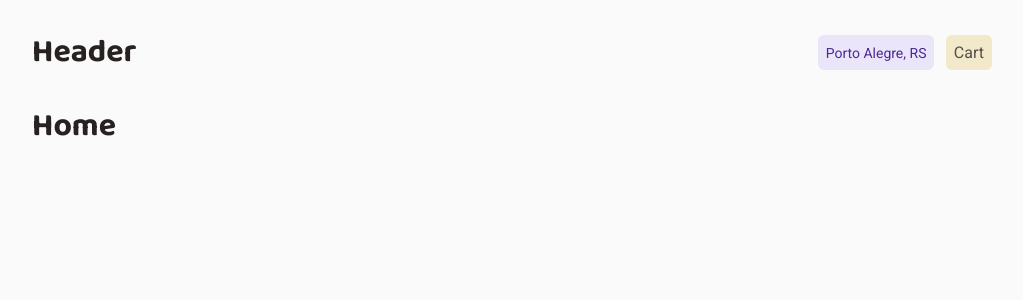
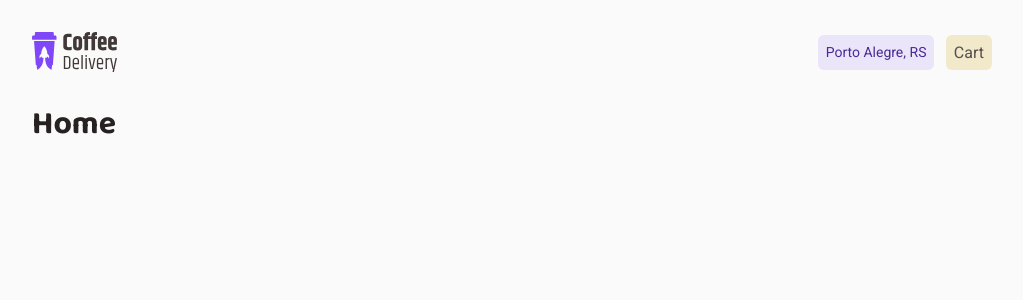
Before and after one commit to MartinGBB/coffee-delivery, a React (Vite) app: page / in a window 1280 px wide. Shown: the top 300 px of the page, without its empty margins (128-1151 px from the left). Built offline with nearby package versions, Linux system fonts and the light colour scheme.

Commit message:
feat: adiciona logo

```diff
--- a/src/components/Header/index.tsx
+++ b/src/components/Header/index.tsx
@@ -1,9 +1,10 @@
 import { AddressContainer, HeaderContainer, NavInfo } from './styles'
+import logo from '../../assets/logo.svg'
 
 export function Header() {
   return (
     <HeaderContainer>
-      <h1>Header</h1>
+      <img src={logo} alt="" />
       <NavInfo>
         <AddressContainer>
           <span>Porto Alegre, RS</span>
--- a/src/components/Header/styles.tsx
+++ b/src/components/Header/styles.tsx
@@ -5,7 +5,6 @@ export const HeaderContainer = styled.div`
   justify-content: space-between;
   align-items: center;
   margin: 2rem 0;
-
 `
 export const NavInfo = styled.div`
   display: flex;
```
Also changed, not shown: src/assets/logo.svg (added).
